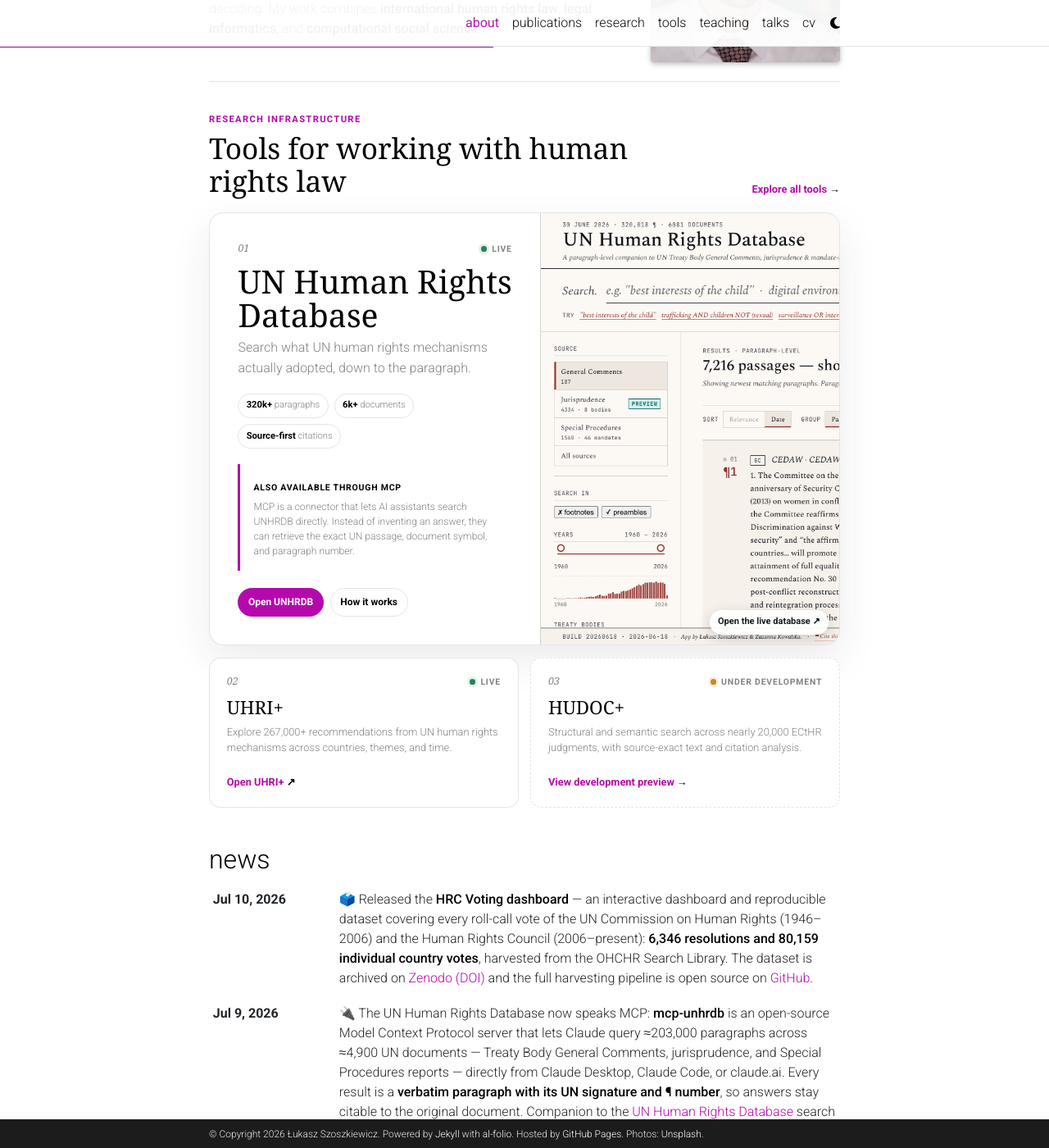
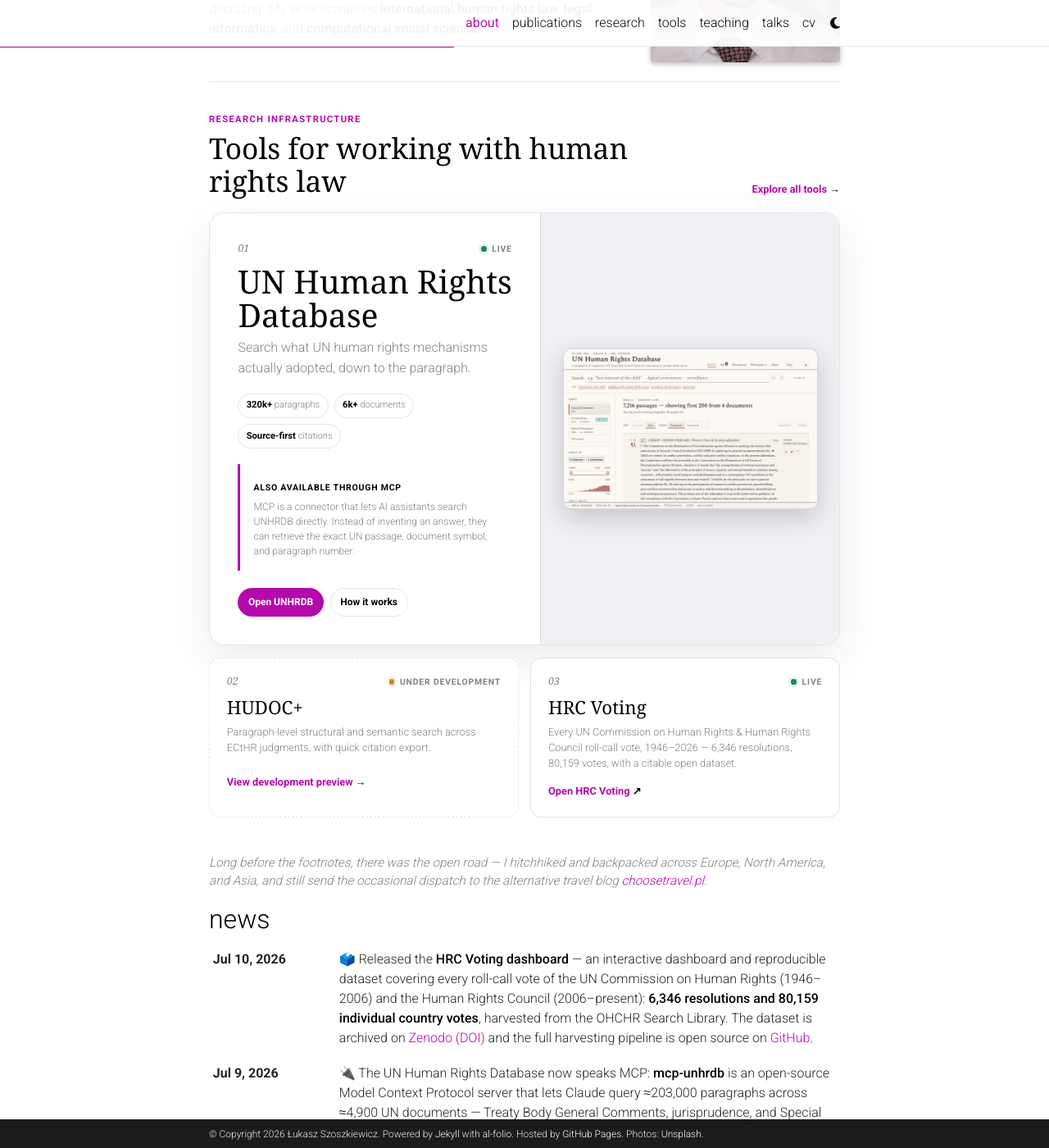
Before and after one commit to lszoszk/lszoszk.github.io, a Jekyll site: the page built from _pages/about.md, in a window 1280 px wide and 1400 px high, scrolled down 402 px. Shown: the whole window at 82% size. Built offline with Jekyll 4.4.1, drawn with Linux system fonts in a browser that asks for light colours; some web fonts are replaced; comment, search, counter and statistics services are not loaded; a style sheet for code colours, icons or effects is not loaded.

Commit message:
Home tools: framed UNHRDB screenshot, rotating secondary tiles, travel note
- UNHRDB primary tile: screenshot now sits framed on a soft panel
  (object-fit:contain) instead of a cropped cover slice
- Secondary tiles rotate a random 2 of 3 (UHRI+, HUDOC+, HRC Voting) per
  load, renumbered 02/03; no-JS fallback shows UHRI+ and HUDOC+
- Sharper added-value copy for UHRI+ (cleaned dataset, viz, stats) and
  HUDOC+ (paragraph-level, semantic, citation export); add HRC Voting
- Add --home-panel theme token (light/dark)
- about: closing personal note (student-era travel -> choosetravel.pl)
- cv: hobbies now hitchhiking & backpacking (choosetravel.pl)

Co-Authored-By: Claude Opus 4.8 <noreply@anthropic.com>

```diff
--- a/_data/cv.yml
+++ b/_data/cv.yml
@@ -111,4 +111,4 @@
 - title: Other Interests
   type: list
   contents:
-    - <u>Hobbies:</u> travelling, hiking, movies, books & graphic novels, basketball
+    - <u>Hobbies:</u> hitchhiking and backpacking (<a href="https://choosetravel.pl">choosetravel.pl</a>), hiking, movies, books & graphic novels, basketball
--- a/_pages/about.md
+++ b/_pages/about.md
@@ -54,18 +54,17 @@ Previously, I was a Fulbright Scholar at <a href="https://ntc.columbia.edu/">Col
     </div>
     <a class="home-tool-primary-visual" href="https://lszoszk.github.io/generalcomments/" aria-label="Open UNHRDB">
       <img src="{{ '/assets/img/tools/unhrdb-search.png' | relative_url }}" alt="UNHRDB paragraph search interface">
-      <span>Open the live database <span aria-hidden="true">↗</span></span>
     </a>
   </article>
 
-  <div class="home-tool-secondary-grid">
+  <div class="home-tool-secondary-grid" id="home-secondary-grid">
     <article class="home-tool-secondary">
       <div class="home-tool-title-row">
         <span class="home-tool-number">02</span>
         <span class="home-tool-status live">Live</span>
       </div>
       <h3><a href="{{ '/tools/uhri/' | relative_url }}">UHRI+</a></h3>
-      <p>Explore 267,000+ recommendations from UN human rights mechanisms across countries, themes, and time.</p>
+      <p>The original UHRI dataset, cleaned — with visualizations and a statistics overlay across 267,000+ UN recommendations.</p>
       <a class="home-tool-text-link" href="https://lszoszk.github.io/UnitedNations_recommendations/">Open UHRI+ <span aria-hidden="true">↗</span></a>
     </article>
 
@@ -75,8 +74,48 @@ Previously, I was a Fulbright Scholar at <a href="https://ntc.columbia.edu/">Col
         <span class="home-tool-status development">Under development</span>
       </div>
       <h3><a href="{{ '/tools/hudoc-researcher/' | relative_url }}">HUDOC+</a></h3>
-      <p>Structural and semantic search across nearly 20,000 ECtHR judgments, with source-exact text and citation analysis.</p>
+      <p>Paragraph-level structural and semantic search across ECtHR judgments, with quick citation export.</p>
       <a class="home-tool-text-link" href="{{ '/tools/hudoc-researcher/' | relative_url }}">View development preview <span aria-hidden="true">→</span></a>
+    </article>
+
+    <article class="home-tool-secondary" style="display:none">
+      <div class="home-tool-title-row">
+        <span class="home-tool-number">04</span>
+        <span class="home-tool-status live">Live</span>
+      </div>
+      <h3><a href="https://lszoszk.github.io/hrc-voting/">HRC Voting</a></h3>
+      <p>Every UN Commission on Human Rights &amp; Human Rights Council roll-call vote, 1946–2026 — 6,346 resolutions, 80,159 votes, with a citable open dataset.</p>
+      <a class="home-tool-text-link" href="https://lszoszk.github.io/hrc-voting/">Open HRC Voting <span aria-hidden="true">↗</span></a>
     </article>
   </div>
 </section>
+
+<script>
+  // Bottom two tiles: show a random 2 of the 3 candidates on each load
+  // (so HRC Voting rotates in). No-JS fallback shows the first two.
+  (function () {
+    var grid = document.getElementById('home-secondary-grid');
+    if (!grid) return;
+    var tiles = Array.prototype.slice.call(grid.querySelectorAll('.home-tool-secondary'));
+    if (tiles.length <= 2) return;
+    var order = tiles.map(function (_, i) { return i; });
+    for (var i = order.length - 1; i > 0; i--) {
+      var j = Math.floor(Math.random() * (i + 1));
+      var t = order[i]; order[i] = order[j]; order[j] = t;
+    }
+    var show = {};
+    order.slice(0, 2).forEach(function (i) { show[i] = true; });
+    var n = 2;
+    tiles.forEach(function (el, i) {
+      if (show[i]) {
+        el.style.display = '';
+        var num = el.querySelector('.home-tool-number');
+        if (num) num.textContent = '0' + n++;
+      } else {
+        el.style.display = 'none';
+      }
+    });
+  })();
+</script>
+
+<p class="home-personal-note" style="margin-top:2.2rem;color:var(--global-text-color-light);font-style:italic;font-size:0.95em;">Long before the footnotes, there was the open road — I hitchhiked and backpacked across Europe, North America, and Asia, and still send the occasional dispatch to the alternative travel blog <a href="https://choosetravel.pl">choosetravel.pl</a>.</p>
--- a/_sass/_base.scss
+++ b/_sass/_base.scss
@@ -1032,18 +1032,22 @@ footer.sticky-bottom {
 
 .home-tool-primary-visual {
   position: relative;
-  display: block;
+  display: flex;
+  align-items: center;
+  justify-content: center;
   min-height: 100%;
+  padding: clamp(1.1rem, 2.5vw, 1.65rem);
   overflow: hidden;
   border-left: 1px solid var(--global-divider-color);
-  background: #e9ece9;
+  background: var(--home-panel);
 
   img {
     width: 100%;
-    height: 100%;
-    min-height: 390px;
-    object-fit: cover;
-    object-position: top left;
+    height: auto;
+    object-fit: contain;
+    border-radius: 10px;
+    border: 1px solid var(--global-divider-color);
+    box-shadow: 0 10px 30px rgba(0, 0, 0, 0.18);
     transition: transform 0.4s ease;
   }
 
@@ -1118,13 +1122,14 @@ footer.sticky-bottom {
   }
 
   .home-tool-primary-visual {
-    min-height: 210px;
+    min-height: 0;
     border-top: 1px solid var(--global-divider-color);
     border-left: 0;
 
     img {
-      min-height: 210px;
-      max-height: 260px;
+      height: auto;
+      min-height: 0;
+      max-height: none;
     }
   }
 
--- a/_sass/_themes.scss
+++ b/_sass/_themes.scss
@@ -16,6 +16,7 @@
   --global-distill-app-color: #{$grey-color};
   --global-divider-color: rgba(0,0,0,.1);
   --global-card-bg-color: #{$white-color};
+  --home-panel: #eef0f4;
 
   --global-tip-block: #42b983;
   --global-tip-block-bg: #e2f5ec;
@@ -61,6 +62,7 @@ html[data-theme='dark'] {
   --global-distill-app-color: #{$grey-color-light};
   --global-divider-color: #424246;
   --global-card-bg-color: #{$grey-900};
+  --home-panel: #26292e;
 
   --global-tip-block: #42b983;
   --global-tip-block-bg: #e2f5ec;
```
